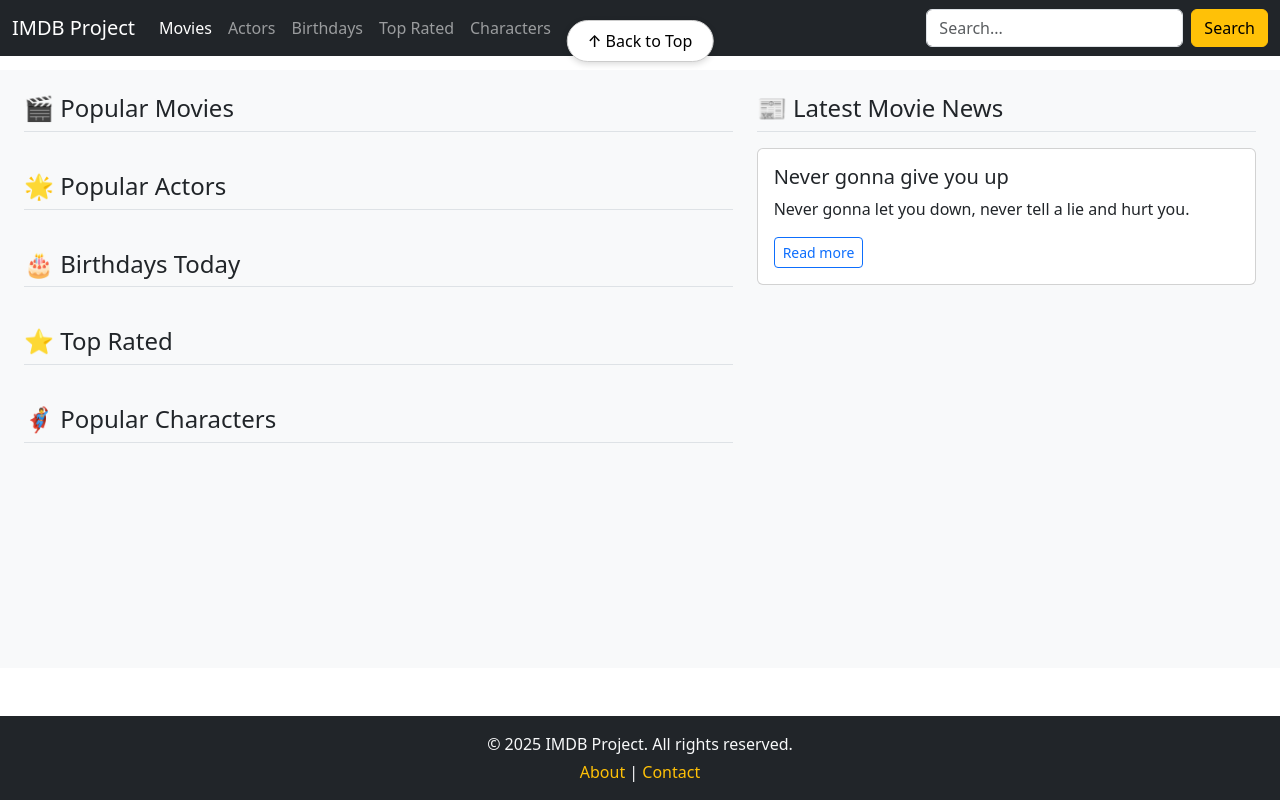
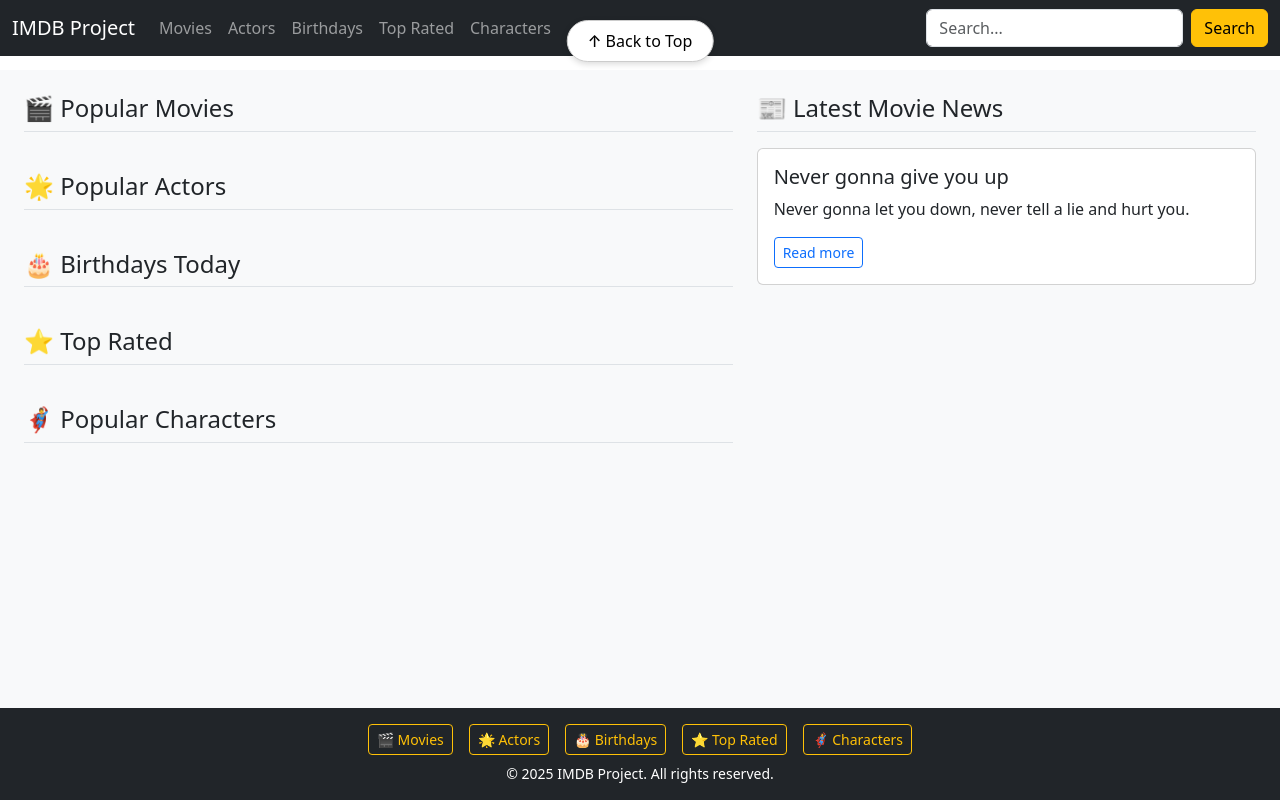
Before and after one commit to Michaellww/IMDB-group-project, a PHP site: page / in a window 1280 px wide. Run offline with PHP 8.4, Linux system fonts and the light colour scheme.

Commit message:
Changed nav and footer just for quick search. Improving it tomorrow with search bar and react (implementation).

```diff
--- a/Skeleton/imdb-php/footer.php
+++ b/Skeleton/imdb-php/footer.php
@@ -1,9 +1,10 @@
-<footer class="bg-dark text-light text-center py-3 mt-5 w-100">
-    <div class="container-fluid">
-        <p class="mb-1">&copy; <?= date('Y') ?> IMDB Project. All rights reserved.</p>
-        <p class="mb-0">
-            <a href="#" class="text-warning text-decoration-none">About</a> |
-            <a href="#" class="text-warning text-decoration-none">Contact</a>
-        </p>
+<footer class="bg-dark text-white text-center py-3 mt-auto">
+    <div class="d-flex justify-content-center gap-3 flex-wrap">
+        <a href="#popular-movies" class="btn btn-outline-warning btn-sm">🎬 Movies</a>
+        <a href="#popular-actors" class="btn btn-outline-warning btn-sm">🌟 Actors</a>
+        <a href="#birthday-celebs" class="btn btn-outline-warning btn-sm">🎂 Birthdays</a>
+        <a href="#top-rated" class="btn btn-outline-warning btn-sm">⭐ Top Rated</a>
+        <a href="#popular-characters" class="btn btn-outline-warning btn-sm">🦸 Characters</a>
     </div>
+    <small class="d-block mt-2">© 2025 IMDB Project. All rights reserved.</small>
 </footer>
--- a/Skeleton/imdb-php/navigation.php
+++ b/Skeleton/imdb-php/navigation.php
@@ -10,7 +10,7 @@
         <div class="collapse navbar-collapse" id="navbarNav">
             <ul class="navbar-nav me-auto mb-2 mb-lg-0">
                 <li class="nav-item">
-                    <a class="nav-link active" href="#popular-movies">Movies</a>
+                    <a class="nav-link" href="#popular-movies">Movies</a>
                 </li>
                 <li class="nav-item">
                     <a class="nav-link" href="#popular-actors">Actors</a>
```
